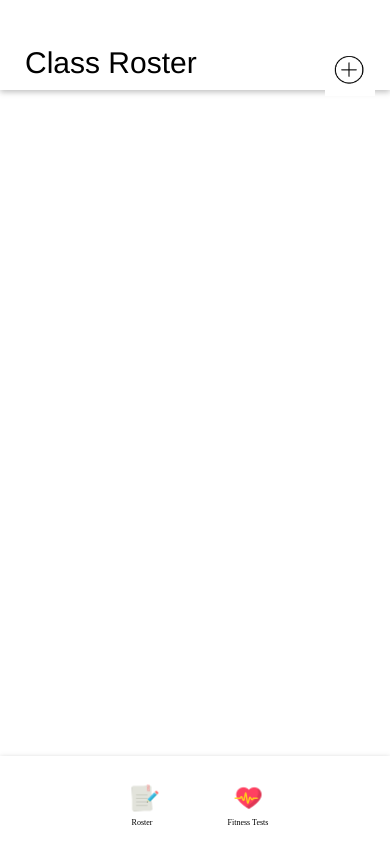
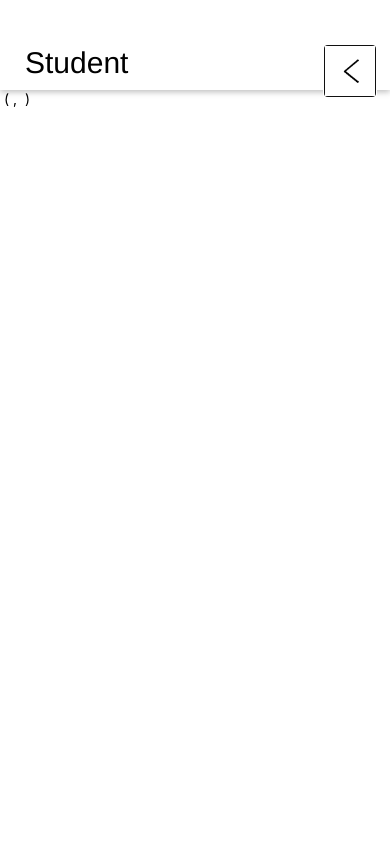
Before and after one commit to casciand/PFT-Tracker, a React Native app: screen / in a window 390 px wide. Built offline with nearby package versions, Linux system fonts and the light colour scheme.

Commit message:
added StudentInfoScreen

```diff
--- a/App.js
+++ b/App.js
@@ -1,26 +1,29 @@
-import { StatusBar } from 'expo-status-bar';
-import React from 'react';
-import { StyleSheet, Text, View } from 'react-native';
-import { Provider as PaperProvider } from 'react-native-paper';
+import { StatusBar } from "expo-status-bar";
+import React, { useState } from "react";
+import { StyleSheet, Text, View } from "react-native";
 
-import RosterScreen from './screens/RosterScreen';
+import RosterScreen from "./screens/RosterScreen";
+import FitnessTestsScreen from "./screens/FitnessTestsScreen";
 
 export default function App() {
+  const [rosterMode, setRosterMode] = useState(true);
 
-  let content = <RosterScreen />  // add logic to choose current screen
+  let content = <RosterScreen />;
+
+  // if (!rosterMode) {
+  //   content = <FitnessTestsScreen />;
+  // }
 
   return (
-    <PaperProvider>
-      <View style={styles.container}>
-        {content}
-        <StatusBar style="auto" />
-      </View>
-    </PaperProvider>
+    <View style={styles.container}>
+      {content}
+      <StatusBar style="auto" />
+    </View>
   );
 }
 
 const styles = StyleSheet.create({
   container: {
-    flex: 1
+    flex: 1,
   },
 });
--- a/components/Navigator.js
+++ b/components/Navigator.js
@@ -1,17 +1,25 @@
-import React from 'react';
-import { View, StyleSheet } from 'react-native';
+import React from "react";
+import { View, StyleSheet } from "react-native";
 
-import ImageButton from './ImageButton';
+import ImageButton from "./ImageButton";
 
-import roster from '../assets/roster.jpg'
-import fitness from '../assets/fitness.jpg'
+import roster from "../assets/roster.jpg";
+import fitness from "../assets/fitness.jpg";
 
 const Navigator = (props) => {
   return (
     <View style={styles.navBar}>
       <View style={styles.buttonContainer}>
-        <ImageButton title='Roster' source={roster} />
-        <ImageButton title='Fitness Tests' source={fitness} />
+        <ImageButton
+          title="Roster"
+          source={roster}
+          onPress={() => props.onPressRoster}
+        />
+        <ImageButton
+          title="Fitness Tests"
+          source={fitness}
+          onPress={props.onPressFitness}
+        />
       </View>
     </View>
   );
@@ -19,24 +27,24 @@ const Navigator = (props) => {
 
 const styles = StyleSheet.create({
   navBar: {
-    shadowColor: 'black',
-    shadowOffset: {width: 0, height: 2},
+    shadowColor: "black",
+    shadowOffset: { width: 0, height: 2 },
     shadowRadius: 6,
-    shadowOpacity: .26,
+    shadowOpacity: 0.26,
     elevation: 5,
-    alignItems: 'center',
-    backgroundColor: 'white',
-    width: '100%',
-    height: '100%',
+    alignItems: "center",
+    backgroundColor: "white",
+    width: "100%",
+    height: "100%",
   },
 
   buttonContainer: {
-    width: '40%',
-    flexDirection: 'row',
-    justifyContent: 'space-between',
-    alignItems: 'center',
-    flex: 1
-  }
+    width: "40%",
+    flexDirection: "row",
+    justifyContent: "space-between",
+    alignItems: "center",
+    flex: 1,
+  },
 });
 
 export default Navigator;
--- a/components/Student.js
+++ b/components/Student.js
@@ -5,7 +5,7 @@ import fonts from "../constants/fonts";
 
 const Student = (props) => {
   return (
-    <TouchableOpacity>
+    <TouchableOpacity onPress={props.onPress}>
       <View style={styles.student}>
         <Text style={styles.name}>
           {props.name} ( {props.gender}, {props.age} )
--- a/components/StudentRoster.js
+++ b/components/StudentRoster.js
@@ -9,9 +9,11 @@ const StudentRoster = (props) => {
   for (let i = 0; i < props.students.length; ++i) {
     students.push(
       <Student
+        key={props.students[i].key}
         name={props.students[i].name}
         age={props.students[i].age}
         gender={props.students[i].gender}
+        onPress={props.onPress.bind(this, props.students[i].key)}
       />
     );
   }
--- a/screens/AddStudentScreen.js
+++ b/screens/AddStudentScreen.js
@@ -8,7 +8,7 @@ import backArrow from "../assets/backarrow.png";
 
 const AddStudentScreen = (props) => {
   const [enteredName, setEnteredName] = useState("");
-  const [enteredAge, setEnteredAge] = useState(0);
+  const [enteredAge, setEnteredAge] = useState("");
   const [enteredGender, setEnteredGender] = useState("");
 
   const nameInputHandler = (enteredText) => {
@@ -23,7 +23,7 @@ const AddStudentScreen = (props) => {
     props.addStudent(enteredName, enteredAge, enteredGender);
 
     setEnteredName("");
-    setEnteredAge(0);
+    setEnteredAge("");
     setEnteredGender("");
   };
 
--- a/screens/FitnessTestsScreen.js
+++ b/screens/FitnessTestsScreen.js
@@ -1,19 +1,18 @@
-import React, { useState } from 'react';
-import { View, Text, StyleSheet, Button } from 'react-native';
+import React, { useState } from "react";
+import { View, Text, StyleSheet, Button } from "react-native";
 
-import Header from '../components/Header';
-import Navigator from '../components/Navigator';
-import ImageButton from '../components/ImageButton';
+import Header from "../components/Header";
+import Navigator from "../components/Navigator";
 
 const FitnessTestScreen = (props) => {
   return (
     <View style={styles.screen}>
       <View>
-        <Header title='Fitness Tests' />
+        <Header title="Fitness Tests" />
       </View>
       <Text>Fitness Tests Here.</Text>
       <View style={styles.footer}>
-        <Navigator />
+        <Navigator onPressRoster={() => {}} onPressFitness={() => {}} />
       </View>
     </View>
   );
@@ -21,18 +20,18 @@ const FitnessTestScreen = (props) => {
 
 const styles = StyleSheet.create({
   screen: {
-    alignItems: 'center',
-    justifyContent: 'center'
+    alignItems: "center",
+    justifyContent: "center",
   },
 
   footer: {
-    position: 'absolute',
+    position: "absolute",
     bottom: -5,
-    width: '100%',
-    height: '11%',
+    width: "100%",
+    height: "11%",
     flex: 1,
-    zIndex: 1
-  }
+    zIndex: 1,
+  },
 });
 
 export default FitnessTestScreen;
--- a/screens/RosterScreen.js
+++ b/screens/RosterScreen.js
@@ -8,35 +8,57 @@ import Navigator from "../components/Navigator";
 import StudentRoster from "../components/StudentRoster";
 
 import AddStudentScreen from "../screens/AddStudentScreen";
+import StudentInfoScreen from "../screens/StudentInfoScreen";
 
 import plusSign from "../assets/plussign.png";
 
+const defaultStudent = { key: "", name: "", age: "", gender: "" };
+
 const RosterScreen = (props) => {
   const [studentList, setStudentList] = useState([]);
+  const [currentStudent, setCurrentStudent] = useState(defaultStudent);
+
   const [addStudentMode, setAddStudentMode] = useState(false);
+  const [studentInfoMode, setStudentInfoMode] = useState(true);
 
   const addStudentHandler = (studentName, studentAge, studentGender) => {
     setStudentList((currentStudents) => [
       ...currentStudents,
       {
-        id: uuid.v1(),
+        key: uuid.v1(),
         name: studentName,
         age: studentAge,
         gender: studentGender,
       },
     ]);
-
+    console.log(studentList);
     setAddStudentMode(false);
   };
 
-  const removeStudentHandler = (studentId) => {
-    setStudentList((currentStudents) => {
-      return currentStudents.filter((student) => student.id != studentId);
-    });
+  // const removeStudentHandler = (studentId) => {
+  //   setStudentList((currentStudents) => {
+  //     return currentStudents.filter((student) => student.id != studentId);
+  //   });
+  // };
+
+  const studentInfoModeHandler = (studentID) => {
+    console.log(studentList);
+    for (let i = 0; i < studentList.length; ++i) {
+      if (studentID == studentList[i].key) {
+        setCurrentStudent(studentList[i]);
+        setStudentInfoMode(true);
+        return;
+      }
+    }
   };
 
   const cancelAddStudentMode = () => {
     setAddStudentMode(false);
+  };
+
+  const cancelStudentInfoMode = () => {
+    setStudentInfoMode(false);
+    setCurrentStudent(defaultStudent);
   };
 
   return (
@@ -46,6 +68,11 @@ const RosterScreen = (props) => {
         addStudent={addStudentHandler}
         onCancel={cancelAddStudentMode}
       />
+      <StudentInfoScreen
+        visible={studentInfoMode}
+        onCancel={cancelStudentInfoMode}
+        student={currentStudent}
+      />
       <View style={styles.header}>
         <Header
           title="Class Roster"
@@ -54,10 +81,13 @@ const RosterScreen = (props) => {
         />
       </View>
       <View style={styles.roster}>
-        <StudentRoster students={studentList} />
+        <StudentRoster
+          students={studentList}
+          onPress={studentInfoModeHandler}
+        />
       </View>
       <View style={styles.footer}>
-        <Navigator />
+        <Navigator onPressRoster={() => {}} onPressFitness={() => {}} />
       </View>
     </View>
   );
--- /dev/null
+++ b/screens/StudentInfoScreen.js
@@ -0,0 +1,34 @@
+import React from "react";
+import { View, Text, StyleSheet, Modal } from "react-native";
+
+import Header from "../components/Header";
+
+import backArrow from "../assets/backarrow.png";
+
+const StudentInfoScreen = (props) => {
+  return (
+    <Modal visible={props.visible} animationType="slide">
+      <View>
+        <View>
+          <Header
+            title="Student"
+            imageSource={backArrow}
+            onPress={props.onCancel}
+          />
+        </View>
+        <Text style={styles.name}>
+          {props.student.name} ( {props.student.gender}, {props.student.age} )
+        </Text>
+      </View>
+    </Modal>
+  );
+};
+
+const styles = StyleSheet.create({
+  name: {
+    justifyContent: "center",
+    alignItems: "center",
+  },
+});
+
+export default StudentInfoScreen;
```
